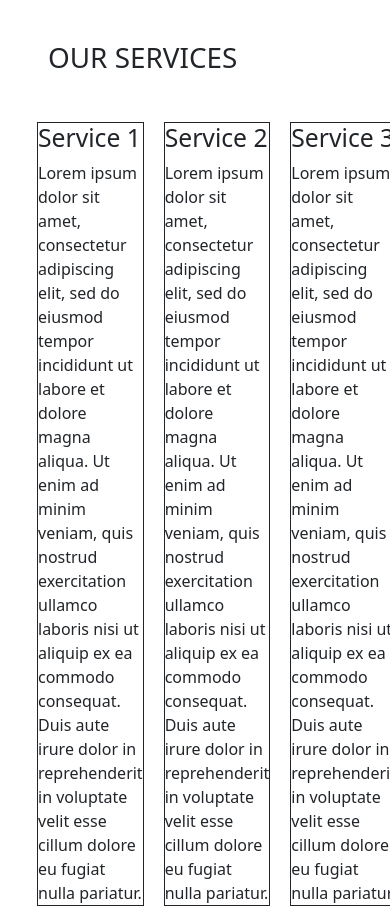
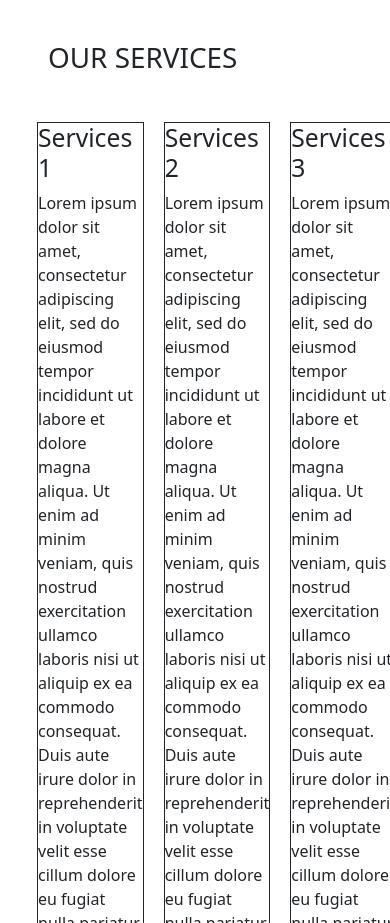
Before and after one commit to hshrivastava123/ModuleTestF1, a plain HTML site: page index.html in a window 390 px wide. Shown: the part 2000-2923 px from the top of the page. Drawn offline with nearby package versions, Linux system fonts and the light colour scheme.

Commit message:
code is done

```diff
--- a/index.html
+++ b/index.html
@@ -93,28 +93,28 @@
 
    <h1 class="ms-5 mt-5" id="our-services" >OUR SERVICES</h1>
    <div class="container-fluid">
-    <div class="row mt-5 mb-5 mobile-view-body">
+    <div class="row mt-5 mb-5 mobile-view">
                  <div class="Scrolling-Part">
 
                   <div class=" Cardbox col-md-3 border border-dark slider part-3 partb-3 HoverBox">
-                    <h2>Service 1</h2>
+                    <h2>Services 1</h2>
                     Lorem ipsum dolor sit amet, consectetur adipiscing elit, sed do eiusmod tempor incididunt ut labore et dolore magna aliqua. Ut enim ad minim veniam, quis nostrud exercitation ullamco laboris nisi ut aliquip ex ea commodo consequat. Duis aute irure dolor in reprehenderit in voluptate velit esse cillum dolore eu fugiat nulla pariatur.
                   </div>
 
 
                   <div class="Cardbox col-md-3 border border-dark slider HoverBox part-3 partb-3 ">
-                    <h2>Service 2</h2>
+                    <h2>Services 2</h2>
                     Lorem ipsum dolor sit amet, consectetur adipiscing elit, sed do eiusmod tempor incididunt ut labore et dolore magna aliqua. Ut enim ad minim veniam, quis nostrud exercitation ullamco laboris nisi ut aliquip ex ea commodo consequat. Duis aute irure dolor in reprehenderit in voluptate velit esse cillum dolore eu fugiat nulla pariatur.
                   </div>
 
 
                   <div class="Cardbox col-md-3 border border-dark slider HoverBox part-3 partb-3 ">
-                    <h2>Service 3</h2>
+                    <h2>Services 3</h2>
                     Lorem ipsum dolor sit amet, consectetur adipiscing elit, sed do eiusmod tempor incididunt ut labore et dolore magna aliqua. Ut enim ad minim veniam, quis nostrud exercitation ullamco laboris nisi ut aliquip ex ea commodo consequat. Duis aute irure dolor in reprehenderit in voluptate velit esse cillum dolore eu fugiat nulla pariatur.
                   </div>
 
                   <div class="Cardbox col-md-3 border border-dark slider HoverBox part-3 partb-3 ">
-                    <h2>Service 4</h2>
+                    <h2>Services 4</h2>
                     Lorem ipsum dolor sit amet, consectetur adipiscing elit, sed do eiusmod tempor incididunt ut labore et dolore magna aliqua. Ut enim ad minim veniam, quis nostrud exercitation ullamco laboris nisi ut aliquip ex ea commodo consequat. Duis aute irure dolor in reprehenderit in voluptate velit esse cillum dolore eu fugiat nulla pariatur.
                   </div>
             </div>
--- a/style1.css
+++ b/style1.css
@@ -104,7 +104,7 @@
     cursor: pointer;
   }
 
-.mobile-view-body{
+.mobile-view{
     padding-left:20px;
 }
 
@@ -161,7 +161,7 @@
         margin-left:100px;
     }
 
-    .mobile-view-body{
+    .mobile-view{
        padding-left:15px;
     }
 }
```
